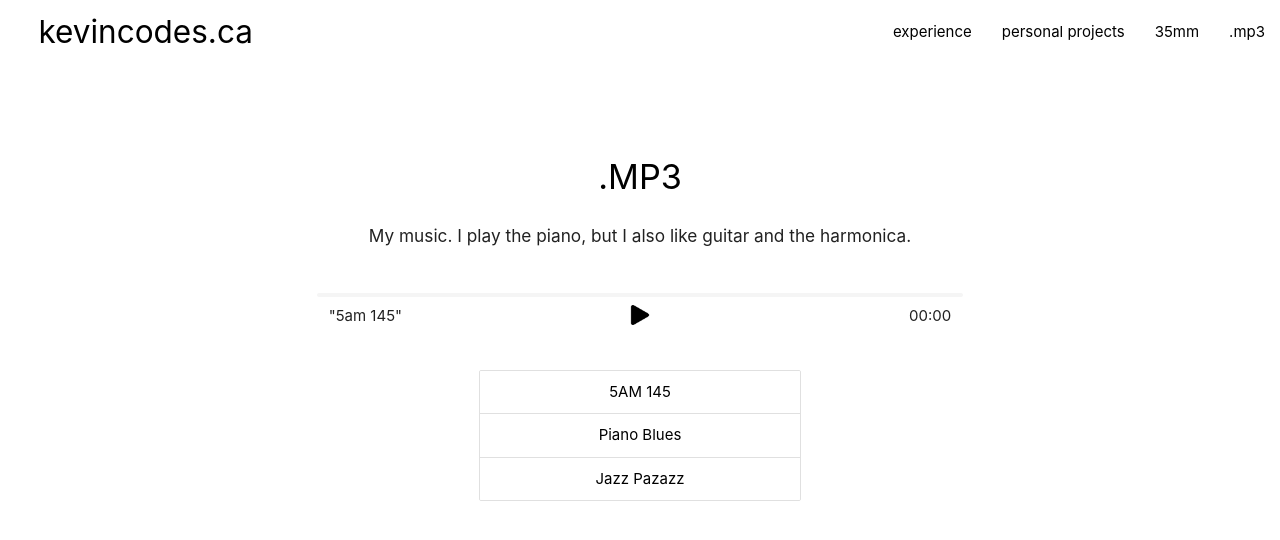
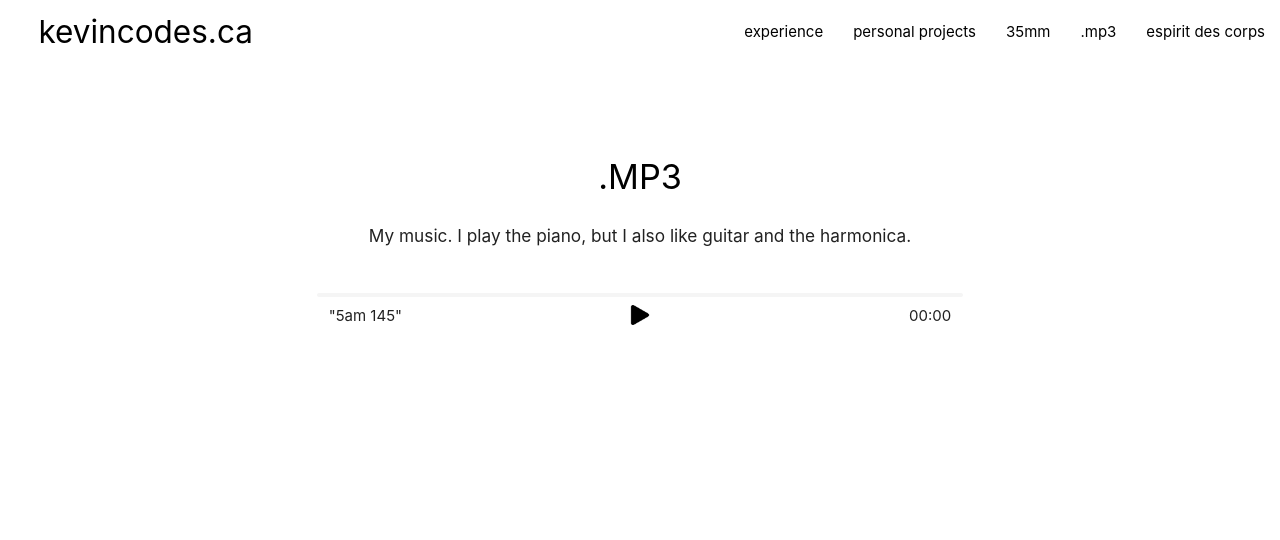
Before and after one commit to 5PK/personal-portfolio, a plain HTML site: page mp3.html in a window 1280 px wide. Drawn offline with nearby package versions, Linux system fonts and the light colour scheme.

Commit message:
updated nav bar

```diff
--- a/mp3.html
+++ b/mp3.html
@@ -26,6 +26,7 @@
                 <li><a class="black-text" href="projects.html">personal projects</a></li>
                 <li><a class="black-text" href="35mm.html">35mm</a></li>
                 <li><a class="black-text" href="mp3.html">.mp3</a></li>
+                <li><a class="black-text" href="espirit.html">espirit des corps</a></li>
             </ul>
         </div>
     </nav>
@@ -34,6 +35,7 @@
         <li><a class="black-text" href="projects.html">personal projects</a></li>
         <li><a class="black-text" href="35mm.html">35mm</a></li>
         <li><a class="black-text" href="mp3.html">.mp3</a></li>
+        <li><a class="black-text" href="espirit.html">espirit des corps</a></li>
     </ul>
 
     <div class="container" style="height:100vh">
@@ -58,11 +60,6 @@
                 <div class="col s4"><p style="margin:0;float:left">"<span>5am 145</span>"</p></div>
                 <div class="col s4"><div id="play-btn" style="margin:auto;cursor: pointer;"></div></div>
                 <div class="col s4"><p style="margin:0;float:right" class="start-time">00:00</p></div>
-                <div class="collection" style="width:50%;margin:auto;margin-top: 10%;">
-                    <a href="#!" class="collection-item black-text">5AM 145</a>
-                    <a href="#!" class="collection-item black-text">Piano Blues</a>
-                    <a href="#!" class="collection-item black-text">Jazz Pazazz</a>
-                </div>
 
 
             </div>
```
Also changed, not shown: 35mm.html (+2 -0 lines), espirit.html (+2 -6 lines), experience.html (+2 -0 lines), index.html (+1 -0 lines), projects.html (+2 -0 lines).
